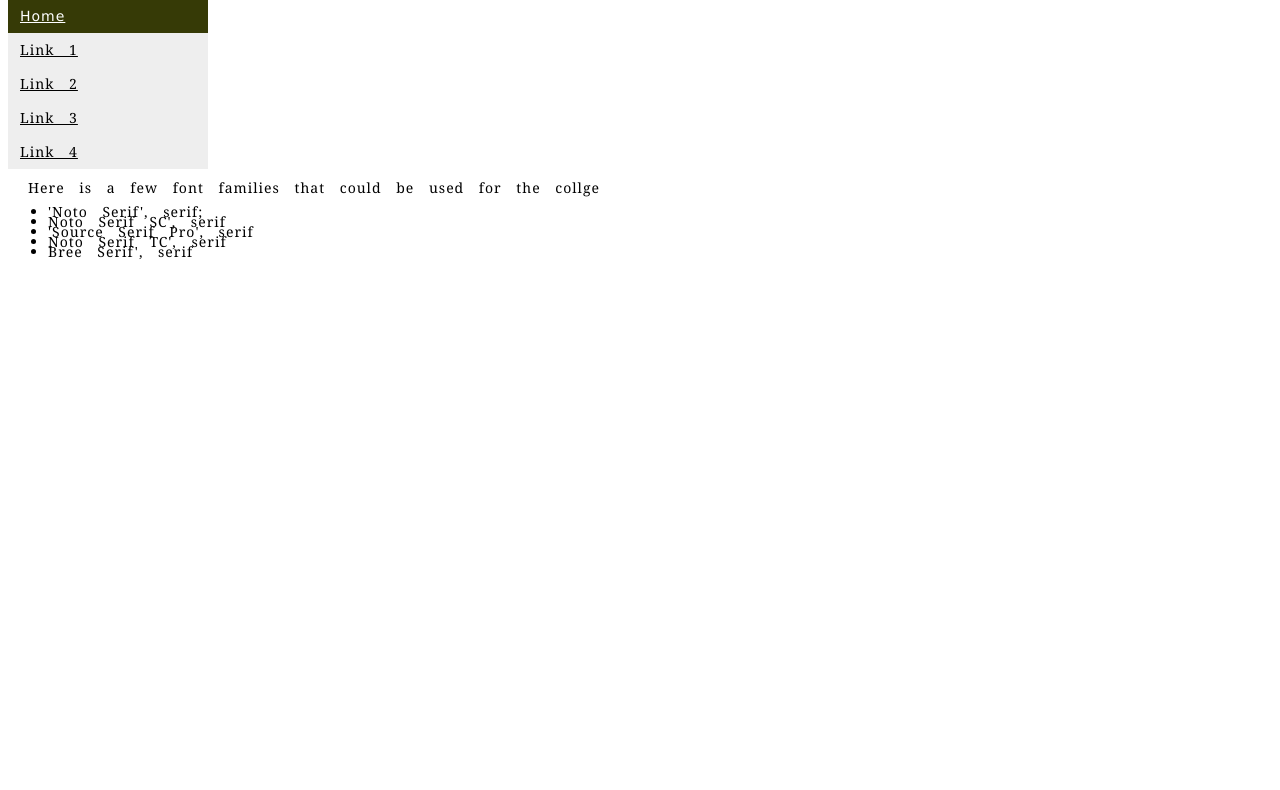
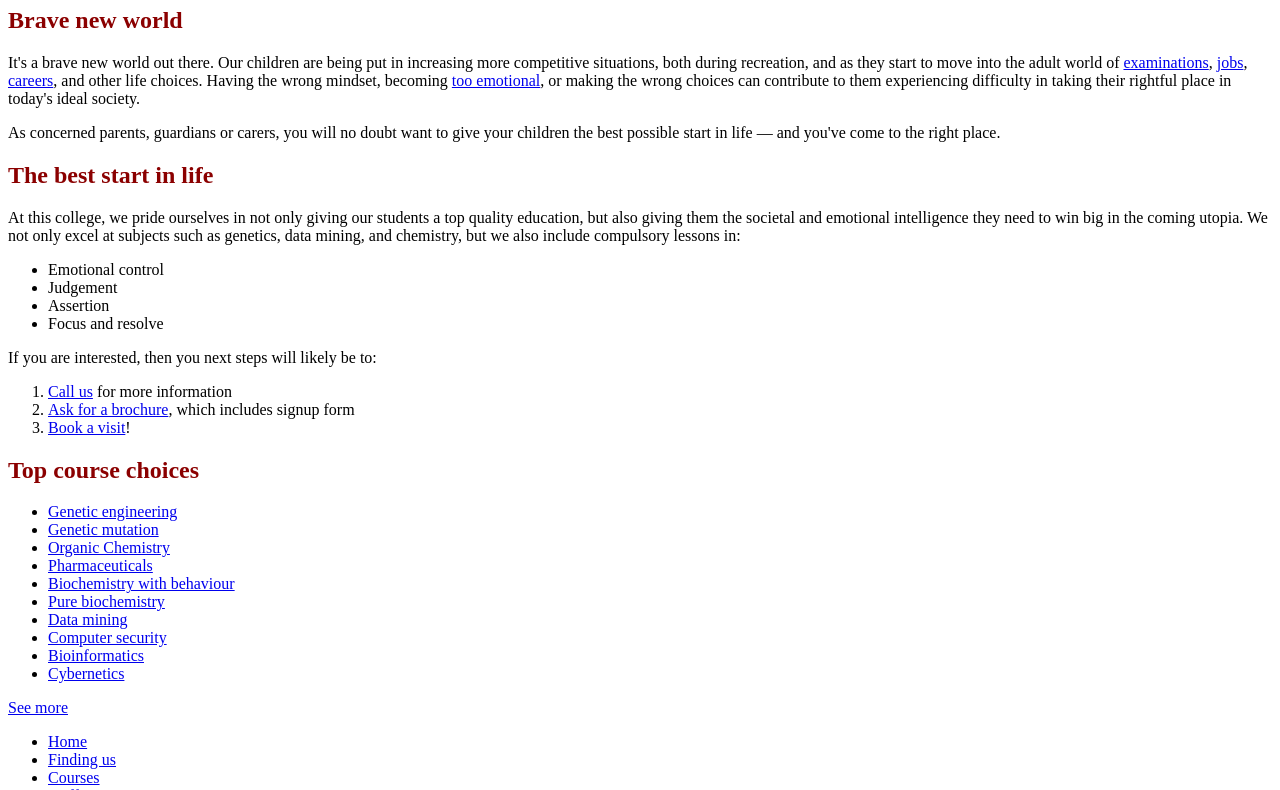
Before and after one commit to Nurbrock7/css_challenges, a plain HTML site: page Challenge_2/index.html in a window 1280 px wide. Shown: the part 73-863 px from the top of the page. Before the commit the page ends 800 px from the top, so only its background shows below. Drawn offline with Linux system fonts and the light colour scheme; files that its build step writes are made by us from their sources.

Commit message:
update css_challenges

```diff
--- a/Challenge_2/css.css
+++ b/Challenge_2/css.css
@@ -1,49 +1,84 @@
-/* styles for this page */
+/* General setup */
+/* Remember to always comment*/
 
-/* This is a font style for the heading and body of the Html page. */
-
-body{
-    font-family: 'Noto Serif', serif;
-    font-size: 14px;
-    line-height: 10px;
-    letter-spacing: 1px;
-    word-spacing: 10px;
-    background-color:
+* {
+  box-sizing: border-box;
 }
 
-.Heading_1{
-    text-align: center;
-    letter-spacing: 10px;
+body {
+  margin: 0 auto;
+  min-width: 1000px;
+  max-width: 1400px;
+  font-size: 14px;
+  line-height: 30px;
+  letter-spacing: 1.5px;
 }
 
-p {
-    text-indent: 20px;
+/* Layout */
+
+section {
+  float: left;
+  width: 50%;
 }
 
-.vertical-menu {
-    width: 200px;
+aside {
+  float: left;
+  width: 30%;
+}
 
-  }
+nav {
+  float: left;
+  width: 20%;
+}
 
-  .vertical-menu a {
-    background-color: #eee;
-    color: black;
-    display: block;
-    padding: 12px;
-    text-decoration: underline;
-  }
+footer {
+  clear: both;
+}
 
-  .vertical-menu a:hover {
-    background-color: rgb(38, 1, 202);
-    text-decoration: none;
-  }
+header, section, aside, nav, footer {
+  padding: 20px;
+}
 
-  .vertical-menu a.active {
-    background-color: rgb(54, 58, 6);
-    color: white;
-    font-family: Verdana, Geneva, Tahoma, sans-serif;
-  }
+/* header and footer */
 
-  li {
-      letter-spacing: none ;
-  }
+header, footer {
+  border-top: 5px solid #a66;
+  border-bottom: 5px solid #a66;
+}
+
+/* WRITE YOUR CODE BELOW HERE */
+
+.Spacing {
+  letter-spacing: 3px;
+}
+
+.Indent {
+  text-indent: 20px;
+}
+
+ /* unvisited link */
+ a:link {
+  color: red;
+  outline: none;
+
+}
+
+/* visited link */
+a:visited {
+  color: green;
+  font-family: 'Segoe UI', Tahoma, Geneva, Verdana, sans-serif;
+
+}
+
+/* mouse over link */
+a:hover {
+  color: hotpink;
+  text-decoration: none;
+}
+
+/* selected link */
+a:active {
+  color: blue;
+  display: inline-block;
+
+}
--- a/Challenge_2/index.html
+++ b/Challenge_2/index.html
@@ -1,39 +1,83 @@
 <!DOCTYPE html>
-<html lang="en">
-<head>
-    <meta charset="UTF-8">
-    <meta name="viewport" content="width=device-width, initial-scale=1.0">
-    <meta http-equiv="X-UA-Compatible" content="ie=edge">
-  <link rel="stylesheet" href="css.css">
-<link href="https://fonts.googleapis.com/css?family=Noto+Serif" rel="stylesheet">
+<link rel="stylesheet" href="styles.css">
+<html>
+  <head>
 
-  <title>Document</title>
-</head>
-<body>
+    <title>Local Community College</title>
 
-  <h1 class="Heading_1">Prestige Collge</h1>
+  </head>
+  <body>
 
+  <header>
+    <h1 class="Spacing">Local Community College</h1>
+  </header>
 
-    <p>At Prestige Collge , we provide the best learners throughout the country. The learner base is a diversed community</p>
-      <div class="vertical-menu">
-        <a href="#" class="active">Home</a>
-        <a href="#">Link 1</a>
-        <a href="#">Link 2</a>
-        <a href="#">Link 3</a>
-        <a href="#">Link 4</a>
-      </div>
+  <section>
+      <h2 class="Spacing">Brave new world</h2>
 
-      <section>
-        <p>Here is a few font families that could be used for the collge</p>
-      </section>
+      <p class="Indent">It's a brave new world out there. Our children are being put in increasing more competitive situations, both during recreation, and as they start to move into the adult world of <a href="https://en.wikipedia.org/wiki/Examination">examinations</a>, <a href="https://en.wikipedia.org/wiki/Jobs">jobs</a>, <a href="https://en.wikipedia.org/wiki/Career">careers</a>, and other life choices. Having the wrong mindset, becoming <a href="https://en.wikipedia.org/wiki/Emotion">too emotional</a>, or making the wrong choices can contribute to them experiencing difficulty in taking their rightful place in today's ideal society.</p>
+
+      <p>As concerned parents, guardians or carers, you will no doubt want to give your children the best possible start in life — and you've come to the right place.</p>
+
+      <h2>The best start in life</h2>
+
+      <p class="Indent">At this college, we pride ourselves in not only giving our students a top quality education, but also giving them the societal and emotional intelligence they need to win big in the coming utopia. We not only excel at subjects such as genetics, data mining, and chemistry, but we also include compulsory lessons in:</p>
 
       <ul>
-        <li>'Noto Serif', serif;</li>
-        <li>Noto Serif SC', serif
-          <li>'Source Serif Pro', serif</li>
-          <li>Noto Serif TC', serif</li>
-          <li>Bree Serif', serif</li>
-        </li>
+        <li>Emotional control</li>
+        <li>Judgement</li>
+        <li>Assertion</li>
+        <li>Focus and resolve</li>
       </ul>
-</body>
+
+      <p>If you are interested, then you next steps will likely be to:</p>
+
+      <ol>
+        <li><a href="#">Call us</a> for more information</li>
+        <li><a href="#">Ask for a brochure</a>, which includes signup form</li>
+        <li><a href="#">Book a visit</a>!</li>
+      </ol>
+  </section>
+
+  <aside>
+
+    <h2 class="Spacing">Top course choices</h2>
+
+    <ul>
+      <li><a href="#">Genetic engineering</a></li>
+      <li><a href="#">Genetic mutation</a></li>
+      <li><a href="#">Organic Chemistry</a></li>
+      <li><a href="#">Pharmaceuticals</a></li>
+      <li><a href="#">Biochemistry with behaviour</a></li>
+      <li><a href="#">Pure biochemistry</a></li>
+      <li><a href="#">Data mining</a></li>
+      <li><a href="#">Computer security</a></li>
+      <li><a href="#">Bioinformatics</a></li>
+      <li><a href="#">Cybernetics</a></li>
+    </ul>
+
+    <p class="Indent"><a href="#">See more</a></p>
+
+  </aside>
+
+  <nav>
+
+    <ul>
+      <li><a href="#">Home</a></li>
+      <li><a href="#">Finding us</a></li>
+      <li><a href="#">Courses</a></li>
+      <li><a href="#">Staff</a></li>
+      <li><a href="#">Media</a></li>
+      <li><a href="#">Prospectus</a></li>
+    </ul>
+
+  </nav>
+
+  <footer>
+
+    <p>&copy; 2016 Local Community College</p>
+
+  </footer>
+
+  </body>
 </html>
```
